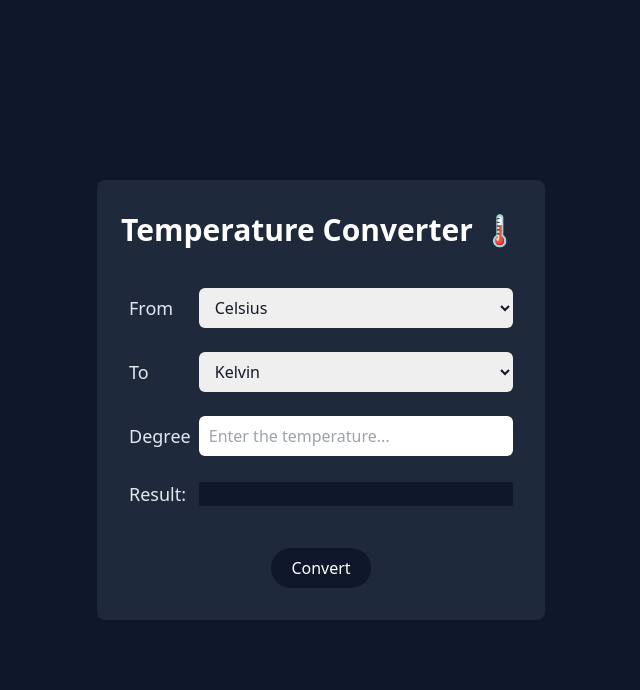
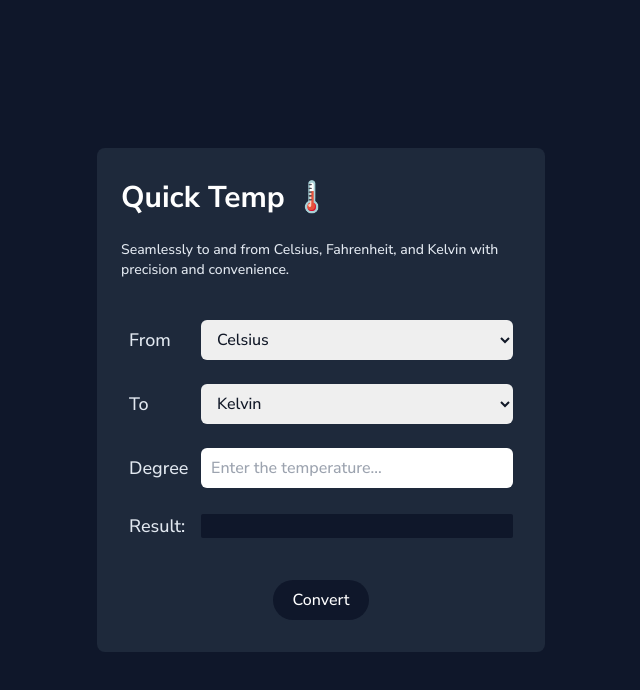
Before and after one commit to princemuel/quicktemp, a website built with Vite: page client/index.html in a window 1280 px wide. Shown: the whole page, without its empty margins (319-959 px from the left). Built offline with nearby package versions, Linux system fonts and the light colour scheme.

Commit message:
feat: add project font
Signed-off-by: Prince Muel <vansomecsam@gmail.com>

```diff
--- a/client/index.html
+++ b/client/index.html
@@ -1,26 +1,45 @@
 <!DOCTYPE html>
-<html lang="en">
+<html lang="en" class="__sans__">
   <head>
     <meta charset="UTF-8" />
     <link rel="icon" type="image/svg+xml" href="/vite.svg" />
     <meta name="viewport" content="width=device-width, initial-scale=1.0" />
     <title>Temperature Converter</title>
     <script type="module" src="/src/main.ts"></script>
+    <style>
+      @font-face {
+        src: url(/src/NunitoSans.ttf) format("truetype");
+        font-family: "__FontSans";
+        font-optical-sizing: auto;
+        font-style: normal;
+        font-variation-settings: "wdth" 100, "YTLC" 500;
+        font-display: swap;
+      }
+      .__sans__ {
+        --font-sans: "__FontSans";
+      }
+    </style>
   </head>
 
-  <body class="antialiased text-slate-200 font-medium bg-slate-900">
+  <body class="antialiased font-sans text-slate-200 font-medium bg-slate-900">
     <div class="flex items-center min-h-svh w-full px-6">
       <main
         class="max-w-md w-full mx-auto px-4 py-8 md:px-6 bg-slate-800 rounded-lg"
       >
+        <!-- hx-post="http://localhost:8080/api/v1/convert" -->
         <form
           hx-post="https://quicktemp.onrender.com/api/v1/convert"
           hx-target="#result"
           class="flex flex-col gap-6"
         >
           <h1 class="text-2xl lg:text-3xl font-bold text-white">
-            Temperature Converter 🌡️
+            Quick Temp 🌡️
           </h1>
+
+          <p class="text-sm">
+            Seamlessly to and from Celsius, Fahrenheit, and Kelvin with
+            precision and convenience.
+          </p>
 
           <fieldset
             class="grid gap-6 items-center px-2 py-4 grid-cols-[5ch,auto]"
```
Also changed, not shown: client/tailwind.config.js (+5 -0 lines), client/src/NunitoSans.ttf (added).
